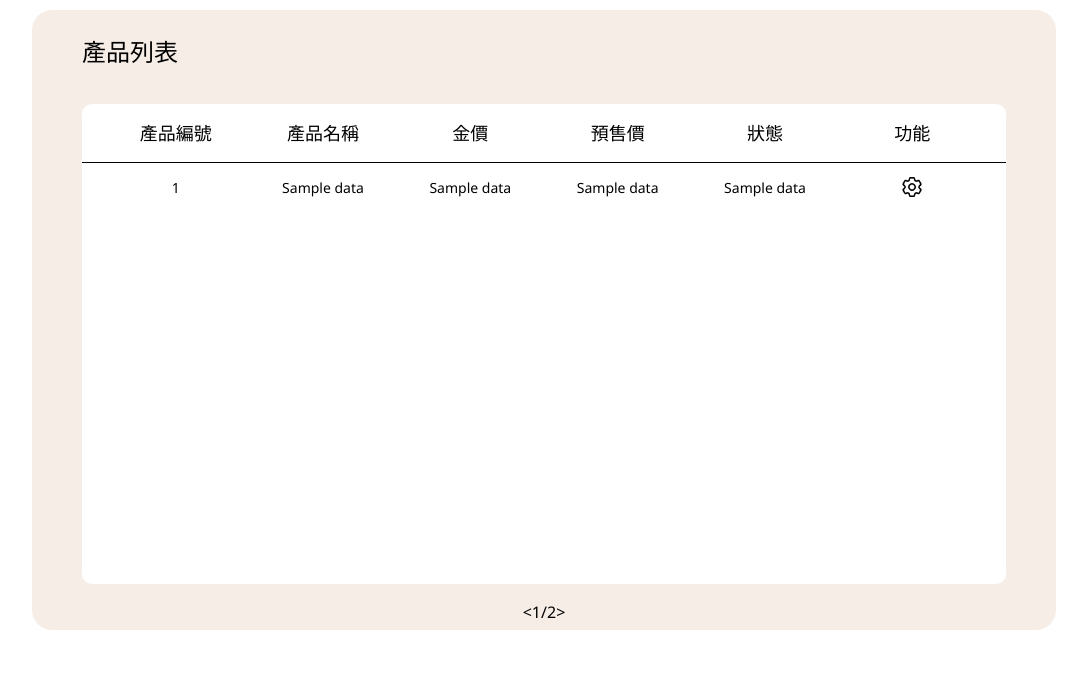
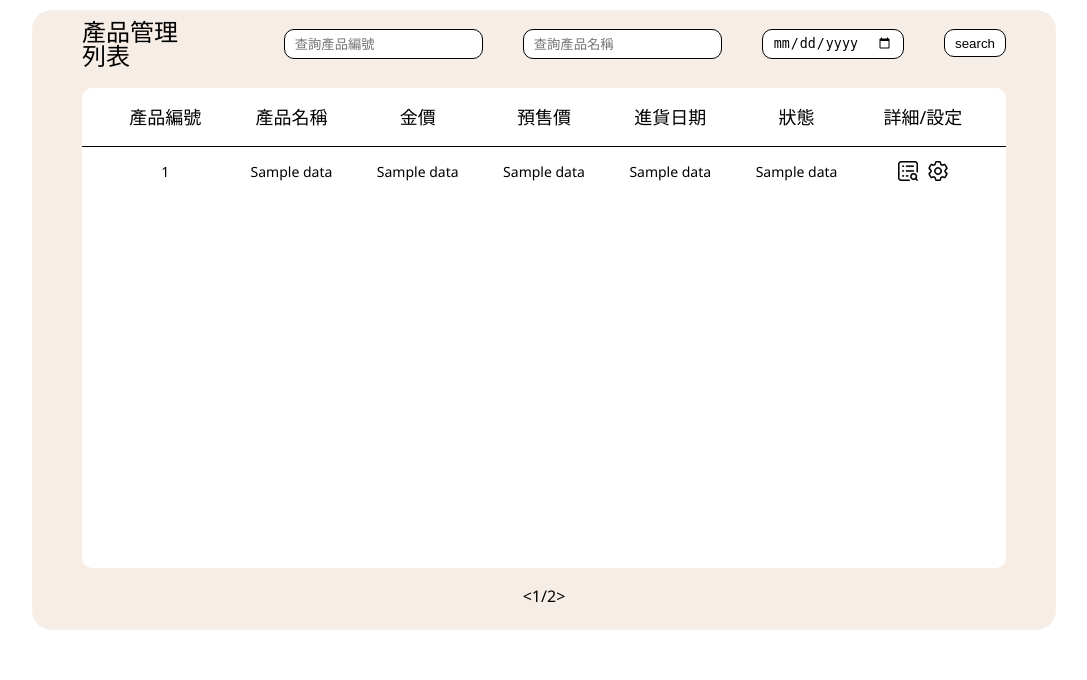
Before and after one commit to Liaoesn/Gold, a Flask app: template templates/product/list.html in a window 1280 px wide. Shown: the part 120-800 px from the top of the page, without its empty margins (96-1183 px from the left). Run offline with Flask 3, Linux system fonts and the light colour scheme; the template is opened without the code that fills it: most values are stand-ins (such as "Sample title", 1, 10 or a date in 2020); some libraries are stand-ins or nearby versions; some web fonts are replaced.

Commit message:
新增-submit 按鈕

```diff
--- a/static/css/common/list.css
+++ b/static/css/common/list.css
@@ -15,13 +15,23 @@ main{
 .title h1{
     display: flex;
     font-size: 24px;
-    margin: 20px 50px;
+    margin: 0 50px;
 }
 .inputForm{
     height: 30px;
     display: flex;
     justify-content: center;
     margin: 0 30px;
+}
+.inputForm input{
+    border-radius: 10px;
+}
+.inputForm input[type='submit']{
+    background-color: white;
+}
+.inputForm input[type='submit']:active{
+    background-color: rgb(141, 197, 128);
+    color: white;
 }
 select{
     height: 30px;
--- a/templates/product/list.html
+++ b/templates/product/list.html
@@ -36,7 +36,13 @@
     </nav>
     <main>
         <section class="title">
-            <h1>產品列表</h1>
+            <h1>產品管理列表</h1>
+            <form class="inputForm">
+                <input type="text" class="" placeholder="查詢產品編號">
+                <input type="text" class="" placeholder="查詢產品名稱">
+                <input type="date" class="" placeholder="查詢產品編號">
+                <input type="submit" value="search" class="Search">
+            </form>
         </section>
         <section class="tableArea">
             <table>
@@ -46,8 +52,9 @@
                         <th>產品名稱</th>
                         <th>金價</th>
                         <th>預售價</th>
+                        <th>進貨日期</th>
                         <th>狀態</th>
-                        <th>功能</th>
+                        <th>詳細/設定</th>
                     </tr>
                 </thead>
                 <tbody>
@@ -58,7 +65,11 @@
                         <td>{{d[3]}}</td>
                         <td>{{d[5]}}</td>
                         <td>{{d[5]}}</td>
-                        <td class="setting"><a><img src="../../static/img/setting.png"></a></td>
+                        <td>{{d[5]}}</td>
+                        <td class="setting">
+                            <a><img src="../../static/img/search.png"></a>
+                            <a><img src="../../static/img/setting.png"></a>
+                        </td>
                     </tr>
                     {% endfor %}
                 </tbody>
--- a/templates/user/list.html
+++ b/templates/user/list.html
@@ -45,6 +45,7 @@
                     <option>銷售</option>
                     <option>管理者</option>
                 </select>
+                <input type="submit" value="search" class="Search">
             </form>
         </section>
         <section class="tableArea">
```
Also changed, not shown: static/img/search-2.png (added).
